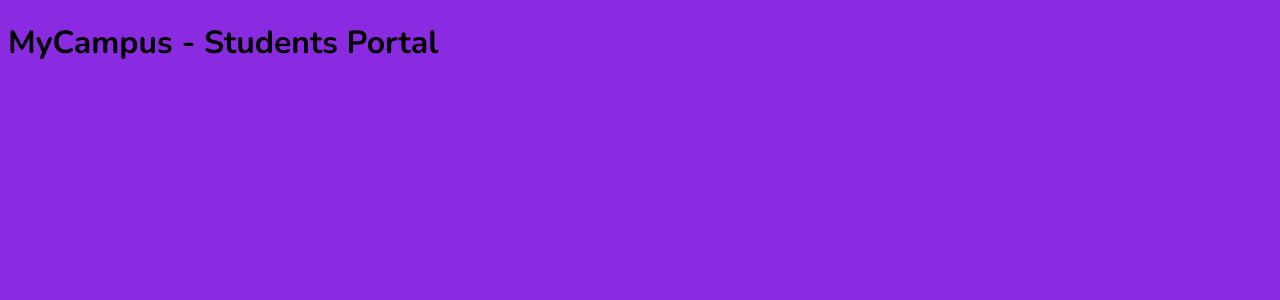
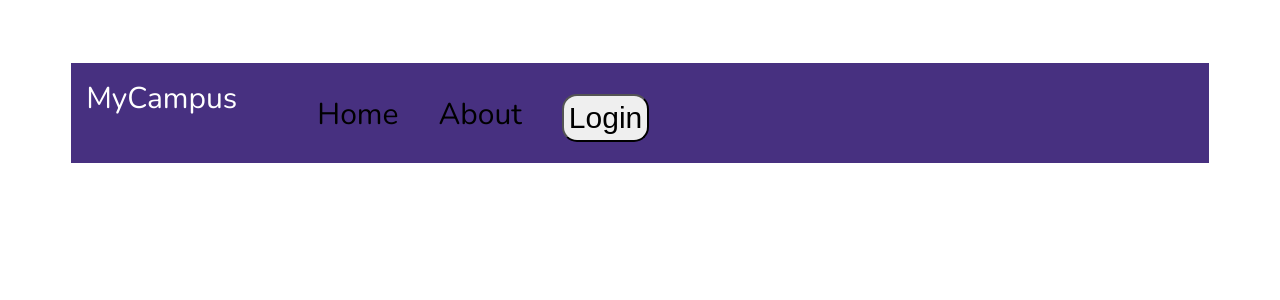
Before and after one commit to bhali16/webengineering, a PHP site: page / in a window 1280 px wide. Shown: the top 300 px of the page. Run offline with PHP 8.4, Linux system fonts and the light colour scheme.

Commit message:
Main Page

```diff
--- a/mycampus/assets/css/main.css
+++ b/mycampus/assets/css/main.css
@@ -1,6 +1,49 @@
 @import url(https://fonts.googleapis.com/css?family=Nunito:200,200italic,300,300italic,regular,italic,600,600italic,700,700italic,800,800italic,900,900italic);
 body {
-  background-color: blueviolet;
   font-family: 'Nunito';
 }
+
+header {
+  width: 90%;
+  height: 100px;
+  background-color: #473080;
+  display: -webkit-box;
+  display: -ms-flexbox;
+  display: flex;
+  -ms-flex-line-pack: distribute;
+      align-content: space-around;
+  margin: 5% 0px 0px 5%;
+}
+
+header a {
+  font-size: 30px;
+  text-decoration: none;
+  color: white;
+  padding: 15px;
+}
+
+header ul {
+  list-style-type: none;
+  display: -webkit-box;
+  display: -ms-flexbox;
+  display: flex;
+  -webkit-box-orient: horizontal;
+  -webkit-box-direction: normal;
+      -ms-flex-direction: row;
+          flex-direction: row;
+}
+
+header li {
+  font-size: 30px;
+  margin-left: 10px;
+  padding: 15px;
+  -ms-flex-wrap: wrap-reverse;
+      flex-wrap: wrap-reverse;
+}
+
+header button {
+  font-size: 30px;
+  border-radius: 15px;
+  padding: 5px;
+}
 /*# sourceMappingURL=main.css.map */
--- a/mycampus/assets/css/main.scss
+++ b/mycampus/assets/css/main.scss
@@ -1,6 +1,39 @@
 @import url(https://fonts.googleapis.com/css?family=Nunito:200,200italic,300,300italic,regular,italic,600,600italic,700,700italic,800,800italic,900,900italic);
-
 body{
-    background-color: blueviolet;
     font-family: 'Nunito';
 }
+
+header{
+    width: 90%;
+    height: 100px;
+    background-color: #473080;
+    display: flex;
+    align-content: space-around;
+    margin: 5% 0px 0px 5%;
+
+    a{
+        font-size: 30px;
+        text-decoration: none;
+        color: white;
+        padding: 15px;
+    }
+
+    ul{
+        list-style-type: none;
+        display: flex;
+        flex-direction: row;
+    }
+
+    li{
+        font-size: 30px;
+        margin-left: 10px;
+        padding: 15px;
+        flex-wrap: wrap-reverse;
+    }
+
+    button{
+        font-size: 30px;
+        border-radius: 15px;
+        padding: 5px;
+    }
+}
--- a/mycampus/index.html
+++ b/mycampus/index.html
@@ -1,14 +1,25 @@
 <!DOCTYPE html>
 <html lang="en">
-<head>
-    <meta charset="UTF-8">
-    <meta name="viewport" content="width=device-width, initial-scale=1.0">
-    <meta http-equiv="X-UA-Compatible" content="ie=edge">
-    <link rel="stylesheet" href="assets/css/main.css">
+  <head>
+    <meta charset="UTF-8" />
+    <meta name="viewport" content="width=device-width, initial-scale=1.0" />
+    <meta http-equiv="X-UA-Compatible" content="ie=edge" />
+    <link rel="stylesheet" href="assets/css/main.css" />
     <script src="assets/js/main.js"></script>
     <title>MyCampus</title>
-</head>
-<body>
-    <h1>MyCampus - Students Portal</h1>
-</body>
+  </head>
+  <body>
+    <div class="main">
+      <header>
+        <a href="#">MyCampus</a>
+        <nav>
+          <ul>
+            <li>Home</li>
+            <li>About</li>
+            <li><button>Login</button></li>
+          </ul>
+        </nav>
+      </header>
+    </div>
+  </body>
 </html>
```
Also changed, not shown: 1 other file.
